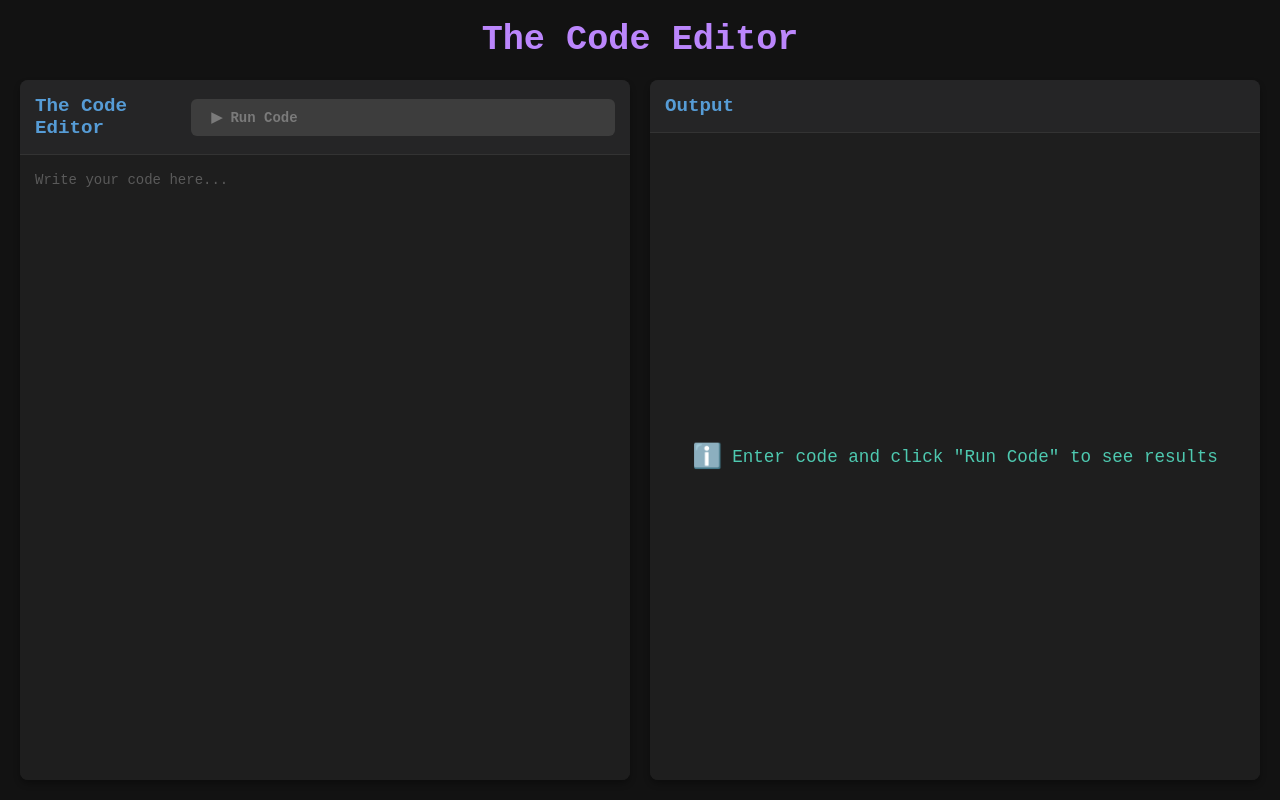
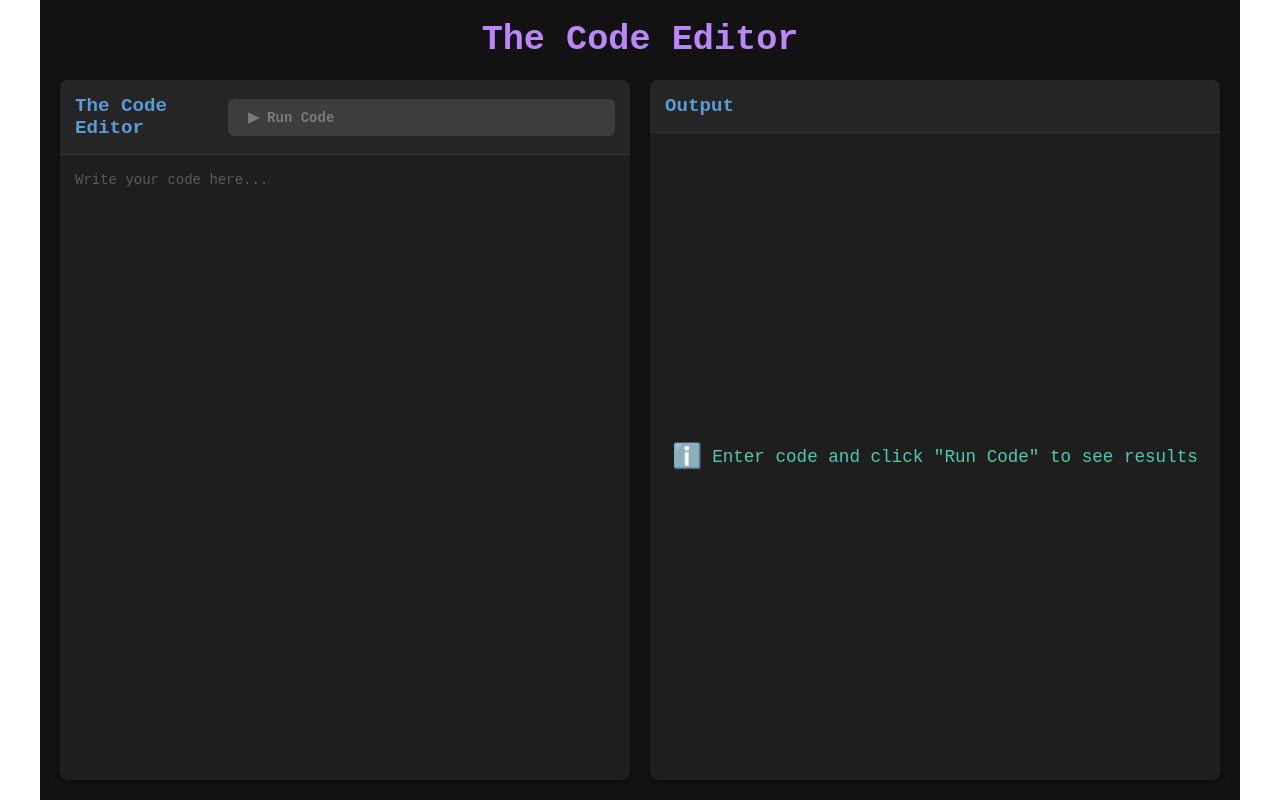
Before and after one commit to keshavcde/code, a React (Vite) app in the folder frontend/: page /ai in a window 1280 px wide. Built offline with nearby package versions, Linux system fonts and the light colour scheme.

Commit message:
Initial commit

```diff
--- a/frontend/src/index.css
+++ b/frontend/src/index.css
@@ -5,8 +5,8 @@
 }
 .dark-editor-container {
   font-family: 'Fira Code', monospace, Arial, sans-serif;
-  /* max-width: 1200px;
-  min-width: 848px; */
+  max-width: 1200px;
+  min-width: 848px;
   margin: 0 auto;
   padding: 20px;
   height: 100vh;
```
